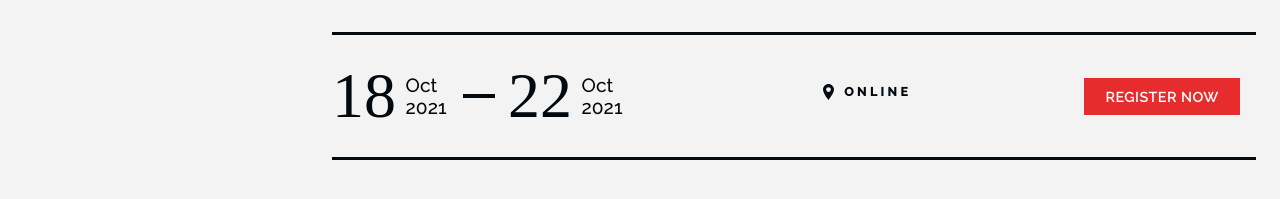
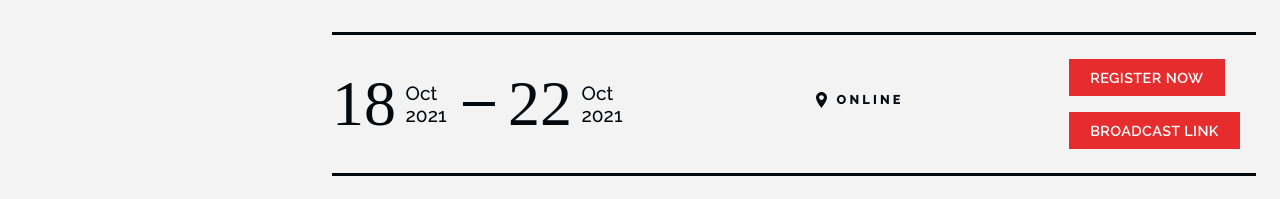
Before and after one commit to Atlantis3221/scitech, a Next.js app: page /en/scientificPracticalConference in a window 1280 px wide. Shown: the part 560-759 px from the top of the page. Built offline with nearby package versions, Linux system fonts and the light colour scheme; no server answers; the database is empty.

Commit message:
add: new link, fixes

```diff
--- a/i18n/locales/en/index.ts
+++ b/i18n/locales/en/index.ts
@@ -117,6 +117,7 @@ export default {
         "Конференция": "Conference ",
         "«Наука. Лидерство. Общество – 2050»": "«Science. Leadership. Society – 2050»",
         "Зарегистрироваться": "Register now",
+        "Ссылка на трансляцию": "Broadcast link",
         "о конференции": "ABOUT THE CONFERENCE",
         "scientificPracticalConferenceA": "The 2nd international conference with the thematic scope «Man and the Prospects of Humanity in a Dynamically Changing World» will be held on October 18–22, 2021.",
         "scientificPracticalConferenceB": "The Conference is aimed at discussing topical issues of human development in a changing world, including such existential threats as climate change, social disasters, biosafety disruption and the role of science in combating these threats.",
--- a/i18n/locales/ru/index.ts
+++ b/i18n/locales/ru/index.ts
@@ -116,6 +116,7 @@ export default {
         "Конференция": "Конференция",
         "«Наука. Лидерство. Общество – 2050»": "«Наука. Лидерство. Общество – 2050»",
         "Зарегистрироваться": "Зарегистрироваться",
+        "Ссылка на трансляцию": "Ссылка на трансляцию",
         "о конференции": "о конференции",
         "scientificPracticalConferenceA": "Вторая международная конференция пройдет в рамках обсуждения перспективных вопросов развития\n" +
           "                    человечества в условиях меняющегося мира, экзистенциальных угроз – изменения климата, социальных катастроф,\n" +
--- a/pages/[lang]/developmentProjectZima.js
+++ b/pages/[lang]/developmentProjectZima.js
@@ -41,7 +41,7 @@ export default function DevelopmentProjectZima({  data, current, modalForm  }) {
           <meta property="og:url" content={`https://scitech.ru/developmentProjectZima`} />
           <meta property="og:title" content={current["zime"]}/>
           <meta property="og:description" content={current["zime"]} />
-          <title>{current["zime"]}</title>
+          <title>{current["zima"]}</title>
           <link rel="canonical" href={`https://scitech.ru/developmentProjectZima`} />
         </Helmet>
 
@@ -83,7 +83,7 @@ export default function DevelopmentProjectZima({  data, current, modalForm  }) {
                         </div>
                       </div>
 
-                      <div>
+                      <div className="schedule_button">
                         <p className="raleway">{current["Прием заявок окончен"]}</p>
                       </div>
                     </div>
--- a/pages/[lang]/scientificPracticalConference.js
+++ b/pages/[lang]/scientificPracticalConference.js
@@ -306,7 +306,10 @@ export default function ScientificPracticalConference({ current, modalForm }) {
                             <div className='registerEventForm'>
                               <Button red onClick={openModal}>{current["Зарегистрироваться"]}</Button>
                             </div>
-                          </div>
+                            <a href='https://youtu.be/YNLXEt7sK5w' className="btn btn__red mt1">
+                              {current["Ссылка на трансляцию"]}
+                            </a>
+                        </div>
                     </div>
                   </li>
                 </ul>
--- a/pages/admin/44masq/[project]/index.tsx
+++ b/pages/admin/44masq/[project]/index.tsx
@@ -47,7 +47,7 @@ const Results = ({sortedData}) => {
 					</Table_head>
 					<Table_body>
 						{tableData.map((res, i) => {
-								const date = new Date(Date.now())
+								const date = new Date(res.createdAt ?? Date.now())
 								return (
 									<Table_row key={`row_${i}`}>
 										<Table_column key={`indexation_${i}`}>{i + 1}</Table_column>
--- a/styles/schedule.less
+++ b/styles/schedule.less
@@ -123,7 +123,8 @@
   }
 
   @media (max-width: 800px) {
-    margin-left: 0;
+    width: 100%;
+    //margin-left: 0;
   }
 }
 
```
